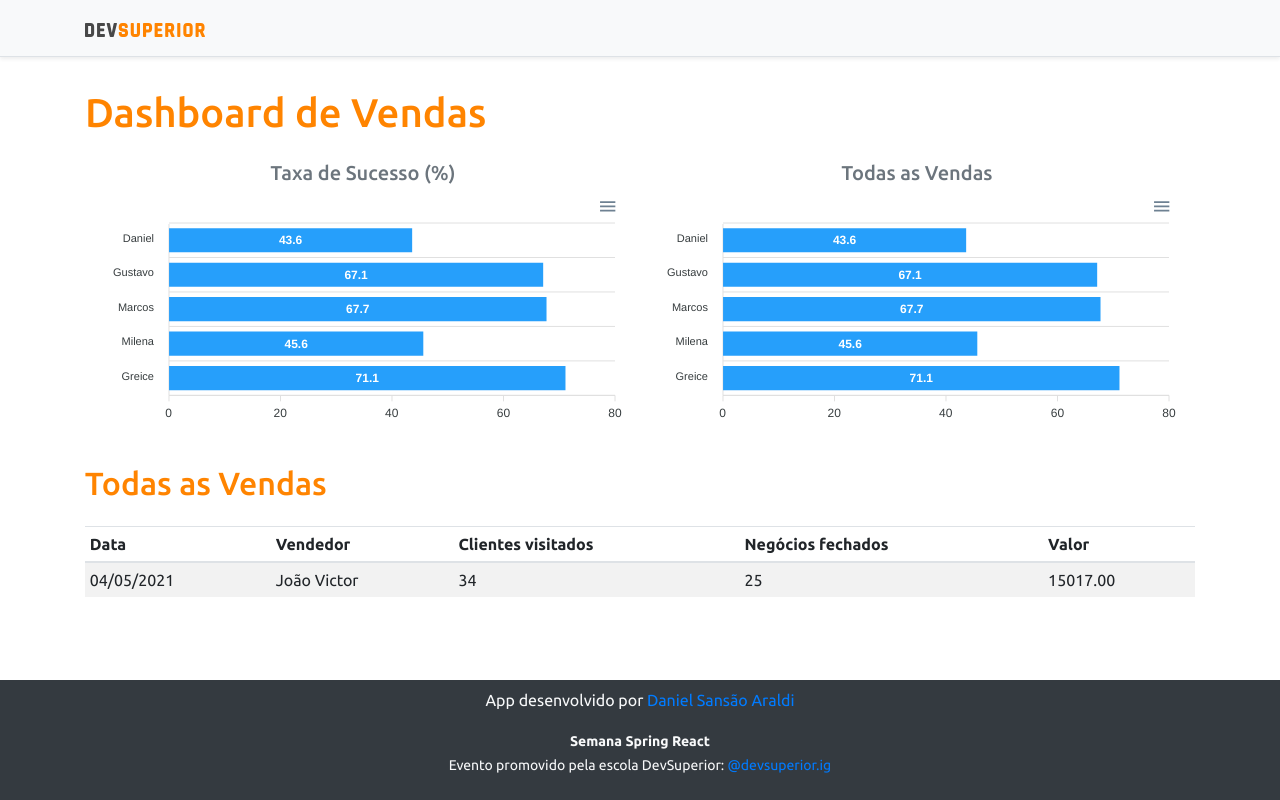
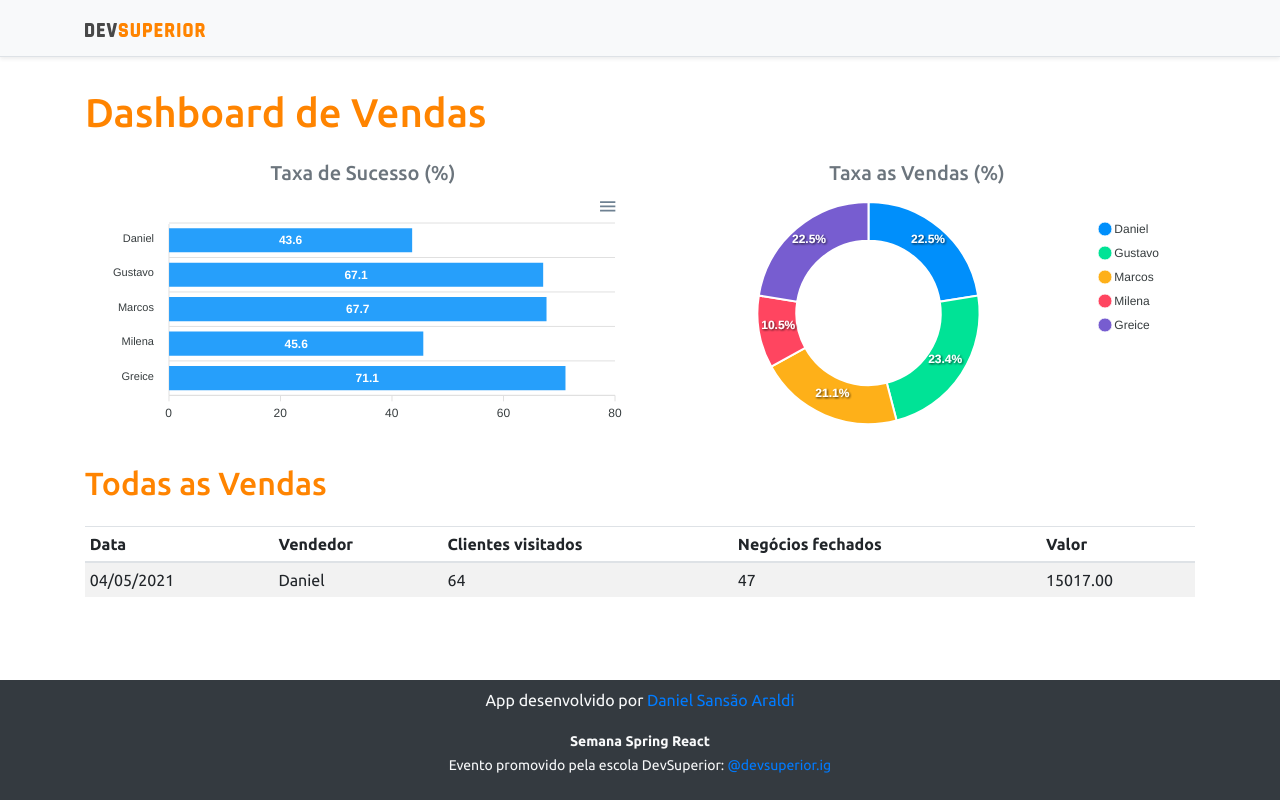
Before and after one commit to DanielAraldi/DS-Vendas, a React (Create React App) app in the folder frontend/: page / in a window 1280 px wide. Built offline with nearby package versions, Linux system fonts and the light colour scheme.

Commit message:
feat: create DonutChart component

```diff
--- a/frontend/src/App.tsx
+++ b/frontend/src/App.tsx
@@ -1,5 +1,6 @@
 import BarChart from "components/BarChart";
 import DataTable from "components/DataTable";
+import DonutChart from "components/DonutChart";
 import Footer from "components/Footer";
 import NavBar from "components/NavBar";
 
@@ -16,8 +17,8 @@ function App() {
             <BarChart />
           </div>
           <div className="col-sm-6">
-            <h5 className="text-center text-secondary">Todas as Vendas</h5>
-            <BarChart />
+            <h5 className="text-center text-secondary">Taxa as Vendas (%)</h5>
+            <DonutChart />
           </div>
         </div>
 
--- a/frontend/src/components/DataTable/index.tsx
+++ b/frontend/src/components/DataTable/index.tsx
@@ -14,9 +14,9 @@ function DataTable() {
         <tbody>
           <tr>
             <td>04/05/2021</td>
-            <td>João Victor</td>
-            <td>34</td>
-            <td>25</td>
+            <td>Daniel</td>
+            <td>64</td>
+            <td>47</td>
             <td>15017.00</td>
           </tr>
         </tbody>
--- /dev/null
+++ b/frontend/src/components/DonutChart/index.tsx
@@ -0,0 +1,25 @@
+import Chart from "react-apexcharts";
+
+function DonutChart() {
+  const options = {
+    legend: {
+      show: true,
+    },
+  };
+
+  const mockData = {
+    series: [47, 49, 44, 22, 47],
+    labels: ["Daniel", "Gustavo", "Marcos", "Milena", "Greice"],
+  };
+
+  return (
+    <Chart
+      options={{ ...options, labels: mockData.labels }}
+      series={mockData.series}
+      type="donut"
+      height="240"
+    />
+  );
+}
+
+export default DonutChart;
```
